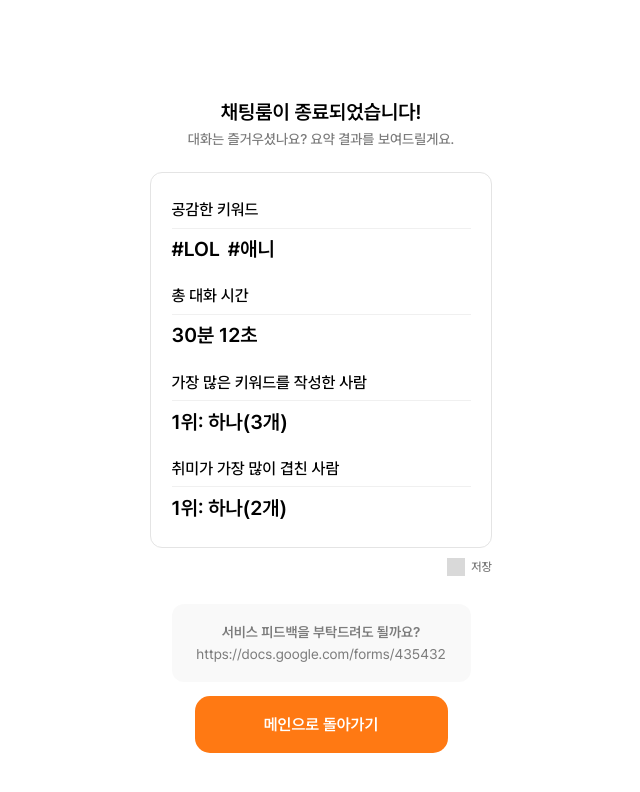
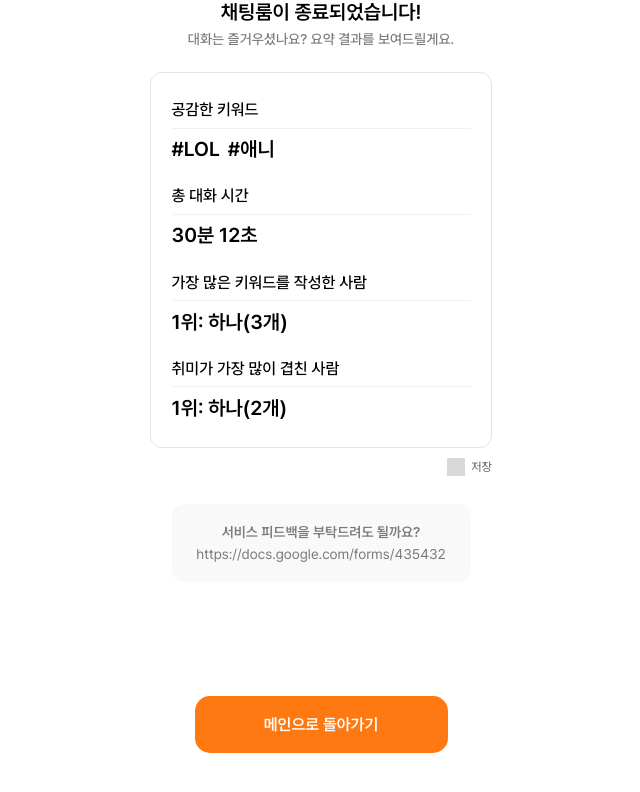
Before and after one commit to IT-s-Time-6Team/FE, a React (Vite) app: page /chatRoom/exit in a window 1280 px wide. Shown: the top 792 px of the page, without its empty margins (319-959 px from the left). Built offline with nearby package versions, Linux system fonts and the light colour scheme.

Commit message:
style: 공용 UI 스타일 컴포넌트 파일 생성

```diff
--- /dev/null
+++ b/src/components/chatRoomExit/UIStyles.ts
@@ -0,0 +1,10 @@
+import styled from '@emotion/styled';
+export const Container = styled.div`
+  display: flex;
+  flex-direction: column;
+`;
+export const Header = styled.div`
+  display: flex;
+  flex-direction: column;
+  gap: 7px;
+`;
--- a/src/pages/chatRoomExit/chatRoomExpiredPage.tsx
+++ b/src/pages/chatRoomExit/chatRoomExpiredPage.tsx
@@ -1,18 +1,11 @@
 import styled from '@emotion/styled';
 import Button from '@components/chatRoomExit/Button';
+import { Container, Header } from '@components/chatRoomExit/UIStyles';
+// 채팅룸 종료 오류 페이지
 const ChatRoomExpiredPage = () => {
   return (
     <Container>
-      <div
-        style={{
-          width: '136px',
-          height: '136px',
-          backgroundColor: '#D9D9D9',
-          marginTop: '216px',
-          marginBottom: '23px',
-          alignSelf: 'center',
-        }}
-      ></div>
+      <ProfileImage />
       <Header>
         <Title>채팅룸이 종료되었어요.</Title>
         <SubTitle>이미 종료된 채팅룸이에요. 새 방을 만들어 볼까요?</SubTitle>
@@ -22,15 +15,7 @@ const ChatRoomExpiredPage = () => {
   );
 };
 export default ChatRoomExpiredPage;
-const Container = styled.div`
-  display: flex;
-  flex-direction: column;
-`;
-const Header = styled.div`
-  display: flex;
-  flex-direction: column;
-  gap: 7px;
-`;
+
 const Title = styled.p`
   font-size: 20px;
   font-weight: 600;
@@ -42,3 +27,11 @@ const SubTitle = styled.p`
   color: #7c7c7c;
   text-align: center;
 `;
+const ProfileImage = styled.div`
+  width: 136px;
+  height: 136px;
+  background-color: #d9d9d9;
+  margin-top: 216px;
+  margin-bottom: 23px;
+  align-self: center;
+`;
--- a/src/pages/chatRoomExit/chatRoomSummaryPage.tsx
+++ b/src/pages/chatRoomExit/chatRoomSummaryPage.tsx
@@ -1,9 +1,10 @@
 import styled from '@emotion/styled';
 import { useState } from 'react';
 import Button from '@components/chatRoomExit/Button';
+import { Container, Header } from '@components/chatRoomExit/UIStyles';
 import SummaryModal from '@components/chatRoomExit/SummaryModal';
 import { ModalPortal } from '@components/shared/ModalPortal';
-
+// 채팅룸 종료 요약 페이지
 const ChatRoomSummaryPage = () => {
   const [isOpen, setIsOpen] = useState<boolean>(false);
   const handleOpenModal = () => {
@@ -63,10 +64,7 @@ const ChatRoomSummaryPage = () => {
   );
 };
 export default ChatRoomSummaryPage;
-const Container = styled.div`
-  display: flex;
-  flex-direction: column;
-`;
+
 const StatsContainer = styled.div`
   width: 342px;
   align-self: center;
@@ -75,12 +73,6 @@ const StatsContainer = styled.div`
   gap: 2px;
 `;
 
-const Header = styled.div`
-  display: flex;
-  flex-direction: column;
-  gap: 7px;
-  margin: 100px 0 25px 0;
-`;
 const Title = styled.p`
   font-size: 20px;
   font-weight: 600;
@@ -120,6 +112,7 @@ const Box = styled.div`
   border: 1px solid #e4e4e4;
   box-sizing: border-box;
   padding: 27px 0;
+  margin-top: 25px;
 `;
 const Wrapper = styled.div`
   display: flex;
```
